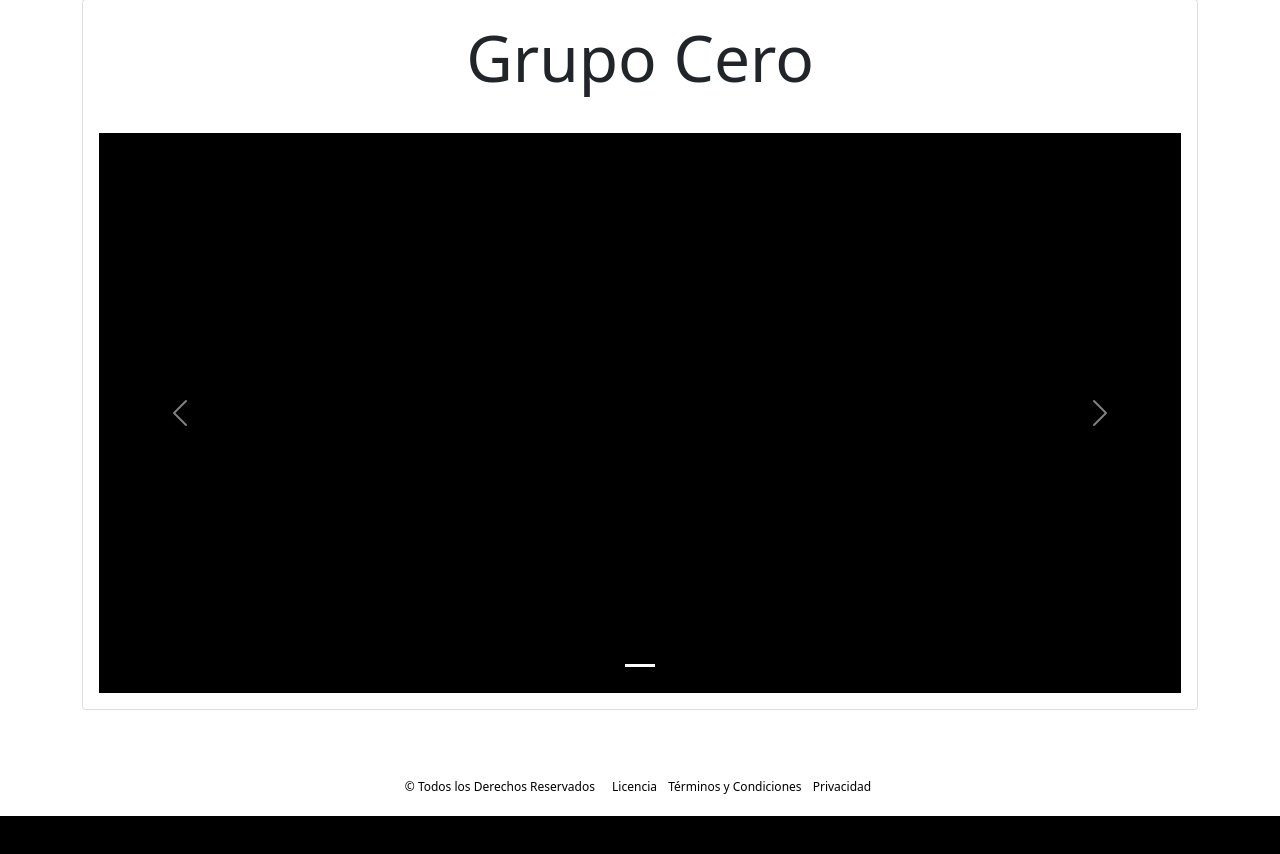
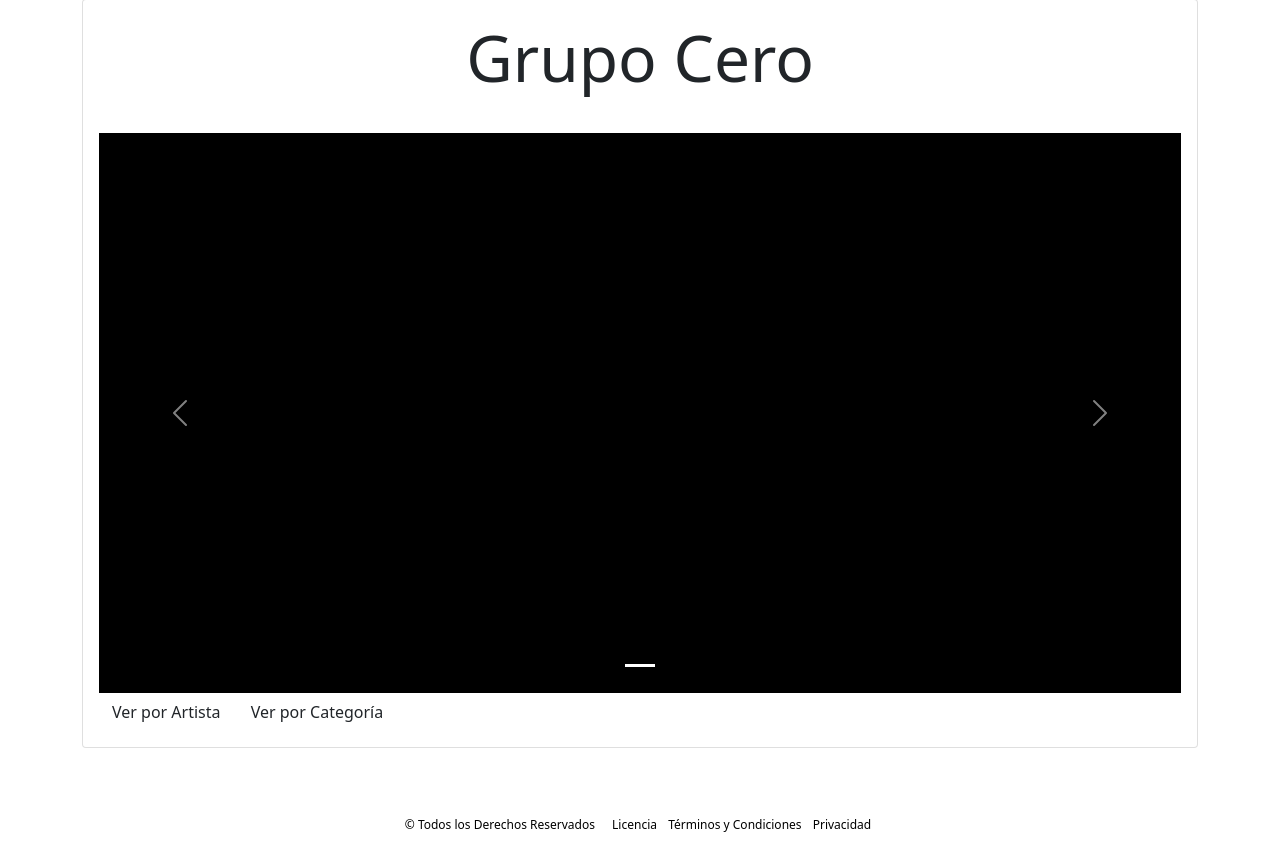
Before and after one commit to NihilDux/PGY3121, a Django app: page / in a window 1280 px wide. Shown: the part 180-1034 px from the top of the page. Before the commit the page ends 996 px from the top, so only its background shows below. Run offline with Django 4.2, Linux system fonts and the light colour scheme; data that the repository does not hold is empty; some libraries are stand-ins or nearby versions.

Commit message:
CORRECCIONES Y CAMBIOS

```diff
--- a/grupocero/urls.py
+++ b/grupocero/urls.py
@@ -25,4 +25,10 @@ urlpatterns = [
     path('carrito/agregar/<int:post_id>/', views.agregar_al_carrito, name='agregar_al_carrito'),
     path('carrito/eliminar/<int:carritoitem_id>/', views.eliminar_del_carrito, name='eliminar_del_carrito'),
     path('carrito/vaciar/', views.vaciar_carrito, name='vaciar_carrito'),
+
+
+
+# POR DEFINIR Y COMPLETAR
+    path('/', views.productos_por_categoria, name='productos_por_categoria'),
+    path('/', views.productos_por_artista, name='productos_por_artista'),
 ] + static(settings.MEDIA_URL, document_root=settings.MEDIA_ROOT)
--- a/posts/models.py
+++ b/posts/models.py
@@ -21,6 +21,7 @@ class Post(models.Model):
     relevante = models.BooleanField(default=False)
     comentario = models.TextField(null=True, blank=True)
     user = models.ForeignKey(User, on_delete=models.CASCADE)
+    #imagen = models.ImageField(upload_to='media', default='default.jpg') -- IGNORAR
 
     def __str__(self):
         return self.titulo + ' - Por ' + self.user.username
--- a/posts/templates/carrito.html
+++ b/posts/templates/carrito.html
@@ -51,9 +51,12 @@
         {% else %}
           <p class="text-center">Tu carrito está vacío.</p>
         {% endif %}
+        <!--INCLUÍ UN BOTÓN PARA HACER MÁS CÓMODA LA COMPRA-->
+        <div style="display: flex; justify-content: center;">
+          <a href="{% url 'posts_published'  %}" class="btn-volver">Seguir agregando obras</a>
+      </div>
       </div>
     </div>
-
   </section>
 </main>
 {% endblock %}
--- a/posts/templates/home.html
+++ b/posts/templates/home.html
@@ -44,6 +44,9 @@
                         <span class="visually-hidden">Next</span>
                     </button>
                 </div>
+                <!--POR COMPLETAR EN URLS.PY Y VIEWS.PY-->
+                <a href="{% url 'productos_por_artista' %}" class="btn">Ver por Artista</a>
+                <a href="{% url 'productos_por_categoria' %}" class="btn">Ver por Categoría</a>
             </div>
         </div>
     </section>
--- a/posts/views.py
+++ b/posts/views.py
@@ -13,7 +13,6 @@ from django.db.models import Q
 
 def superuser_check(user):
     return user.is_superuser
-
 
 #@user_passes_test(superuser_check)
 
@@ -45,12 +44,6 @@ def vaciar_carrito(request):
     return redirect('carrito')
 
 
-def carrito(request):
-    items = CarritoItem.objects.all()
-    total_carrito = sum(item.subtotal() for item in items)
-    return render(request, 'carrito.html', {'items': items, 'total_carrito': total_carrito})
-
-
 def home(request):
     posts = Post.objects.filter(aprobado=True, relevante=True).order_by('-aprobado')
     if request.user.is_authenticated:
@@ -67,7 +60,6 @@ def home(request):
             'posts': posts,
             'num_posts': num_posts
         }
-
         return render(request, 'home.html', context)
     else:
         return render(request, 'home.html', {'posts': posts})
@@ -219,15 +211,57 @@ def signin(request):
 
 
 
+
+# APLIQUÉ login_required y user_passes_test A LA VISTA DEL CARRITO
+# PARA QUE EL USUARIO ACCEDA A LA VISTA SI NO ES ADMIN
+from django.contrib.auth.decorators import user_passes_test, login_required
+
+# FUNCION PARA DETERMINAR SI EL USUARIO NO ES ADMIN
+def no_es_admin(user):
+    return not (user.is_superuser or user.is_staff)
+
+# MODIFIQUÉ LA FUNCION PARA EVITAR QUE EL ADMIN ACCEDA AL CARRITO DE COMPRAS
+def carrito(request):
+    if request.user.is_superuser or request.user.is_staff:
+        return render(request, 'mensaje_admin.html')
+        #return redirect('home')
+
+    items = CarritoItem.objects.all()
+    total_carrito = sum(item.subtotal() for item in items)
+    return render(request, 'carrito.html', {'items': items, 'total_carrito': total_carrito})
+
+
+
+
+# ACÁ HICE UN CAMBIO A LA FUNCIÓN
 def buscar(request):
     if request.method == 'GET':
         query = request.GET.get("q")
+
+        #AL APRETAR BUSCAR (CON EL CAMPO VACÍO) MOSTRABA TODAS LAS OBRAS
+        # CON ESTE CAMBIO MUESTRA EL MENSAJE DE "NO SE ENCONTRARON RESULTADOS"
+        if not query:
+            context = {'query': query}
+            return render(request, 'resultado_busqueda.html', context)
 
         resultados = Post.objects.filter(
             Q(user__username__icontains=query) |  # Buscar por nombre de usuario del artista
             Q(titulo__icontains=query) |  # Buscar por título
             Q(id_categoria__categoria__icontains=query)  # Buscar por categoría
+            #,imagen__isnull=False -- IGNORAR
         )
 
         context = {'resultados': resultados, 'query': query}
         return render(request, 'resultado_busqueda.html', context)
+
+
+
+
+# POR DEFINIR Y COMPLETAR
+def productos_por_categoria(request):
+    # Obtener productos por categoría
+    return
+
+def productos_por_artista(request):
+    # Obtener productos por artista
+    return
```
Also changed, not shown: posts/templates/detail.html (+11 -5 lines), posts/templates/mensaje_admin.html (added, +7 -0 lines), posts/templates/resultado_busqueda.html (+7 -0 lines), media/default.jpg (added).
